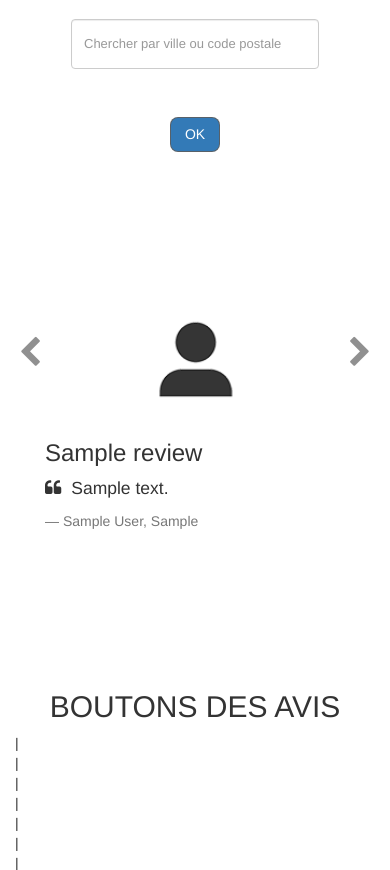
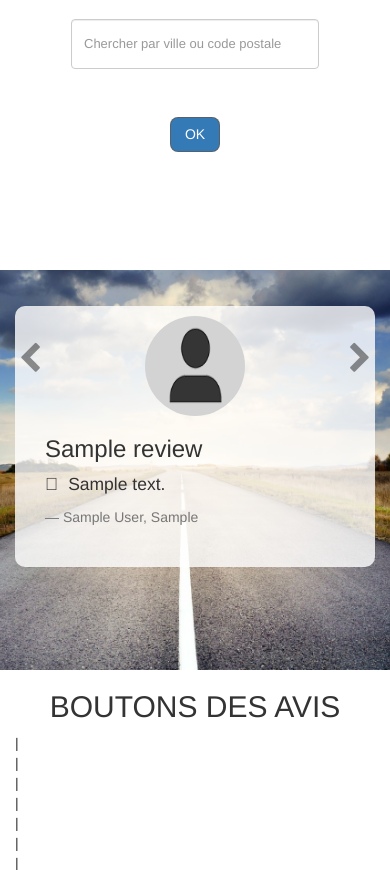
Before and after one commit to LaurentNougaret/sf3_project, a PHP site: page / in a window 390 px wide. Shown: the part 774-1644 px from the top of the page. Run offline with PHP 8.4, Linux system fonts and the light colour scheme; tables that the repository leaves empty or names only in its code hold one stand-in row (values such as "Sample post"); some libraries are stand-ins or nearby versions.

Commit message:
improved carousel

```diff
--- a/public/CSS/main.css
+++ b/public/CSS/main.css
@@ -162,13 +162,18 @@ a.list-group-item.active small {
 5. slider
 \**********************************/
 #slider {
+    background: url("/img/backg/about.jpg") no-repeat fixed center center;
+    background-size: cover;
     height: 400px;
 }
 
 /* carousel */
 #slider #quote-carousel {
     padding: 0 10px 30px 10px;
-    margin-top: 30px;
+    background-color: rgba(255,255,255,0.8);
+    border-radius: 10px;
+    margin-top: 10%;
+    margin-bottom: 10%;
 }
 
 /* Control buttons  */
@@ -195,57 +200,44 @@ a.list-group-item.active small {
     margin: 0;
 }
 
-#slider .item blockquote img {
-    width: 100px;
-    margin-bottom: 10px;
-}
-
 #slider .item blockquote p:before {
     content: "\f10d";
-    font-family: 'Fontawesome';
     float: left;
     margin-right: 10px;
 }
 
 #slider #quote-carousel img {
-    width: 140px;
+    width: 100px;
     height:100px;
+    background-color: lightgrey;
 }
 
 /**
   MEDIA QUERIES
 */
-
-/* Small devices (tablets, 768px and up) */
 @media (min-width: 768px) {
     #slider #quote-carousel
     {
         margin-bottom: 0;
         padding: 0 40px 30px 40px;
     }
-
 }
 
-/* Small devices (tablets, up to 768px) */
-@media (max-width: 768px) {
-
-    /* Make the indicators larger for easier clicking with fingers/thumb on mobile */
-
-    #slider #quote-carousel .carousel-indicators {
-        bottom: -20px !important;
+@media (max-width: 320px) {
+    #slider {
+        margin-top: 10vh;
+        height: 90vh;
     }
-    #slider #quote-carousel .carousel-indicators li {
-        display: inline-block;
-        margin: 0 5px;
-        width: 15px;
-        height: 15px;
+    /* Previous button  */
+    #slider #quote-carousel .carousel-control.left {
+        left: 0;
     }
-    #slider #quote-carousel .carousel-indicators li.active {
-        margin: 0 5px;
-        width: 20px;
-        height: 20px;
+    /* Next button  */
+    #slider #quote-carousel .carousel-control.right {
+        right: 0 !important;
     }
 }
+
 /**********************************\
 6. opinion
 \**********************************/
```
Also changed, not shown: public/js/index.js (line endings or trailing spaces).
